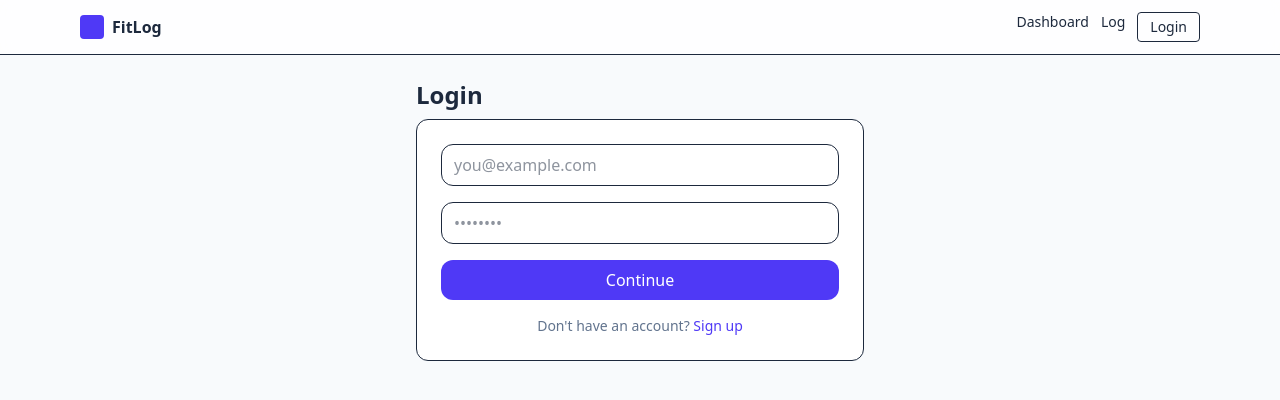
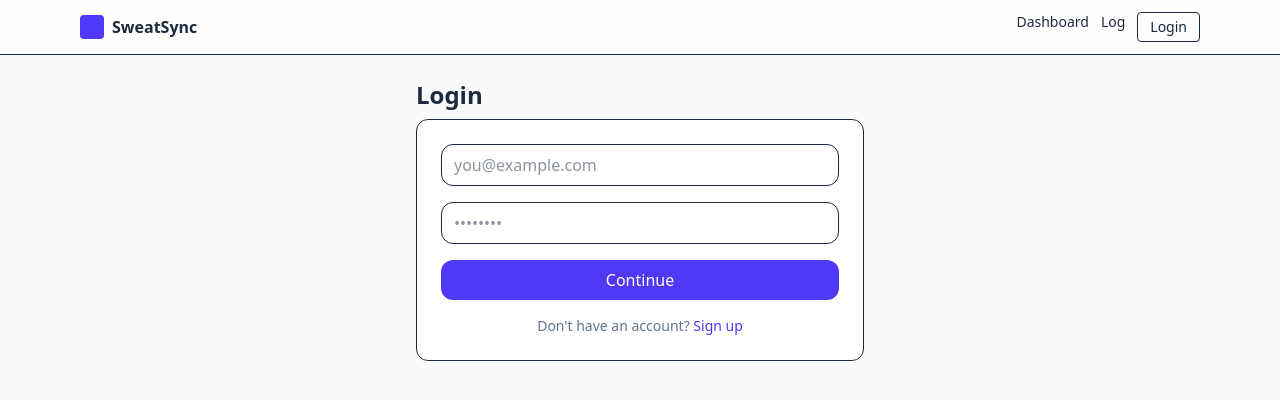
Before and after one commit to ShiJake/ECE1779, a React (Vite) app in the folder frontend/: page /login in a window 1280 px wide. Shown: the top 400 px of the page. Built offline with nearby package versions, Linux system fonts and the light colour scheme.

Commit message:
small name fix

```diff
--- a/frontend/src/components/Shell.tsx
+++ b/frontend/src/components/Shell.tsx
@@ -22,7 +22,7 @@ export default function Shell({ children }: { children: ReactNode }): JSX.Elemen
         <div className="mx-auto max-w-6xl px-4 py-3 flex justify-between items-center">
           <div className="flex items-center gap-2">
             <div className="h-6 w-6 rounded bg-indigo-600" />
-            <Link to="/" className="font-semibold">FitLog</Link>
+            <Link to="/" className="font-semibold">SweatSync</Link>
           </div>
 
           <nav className="flex gap-3 text-sm">
```
